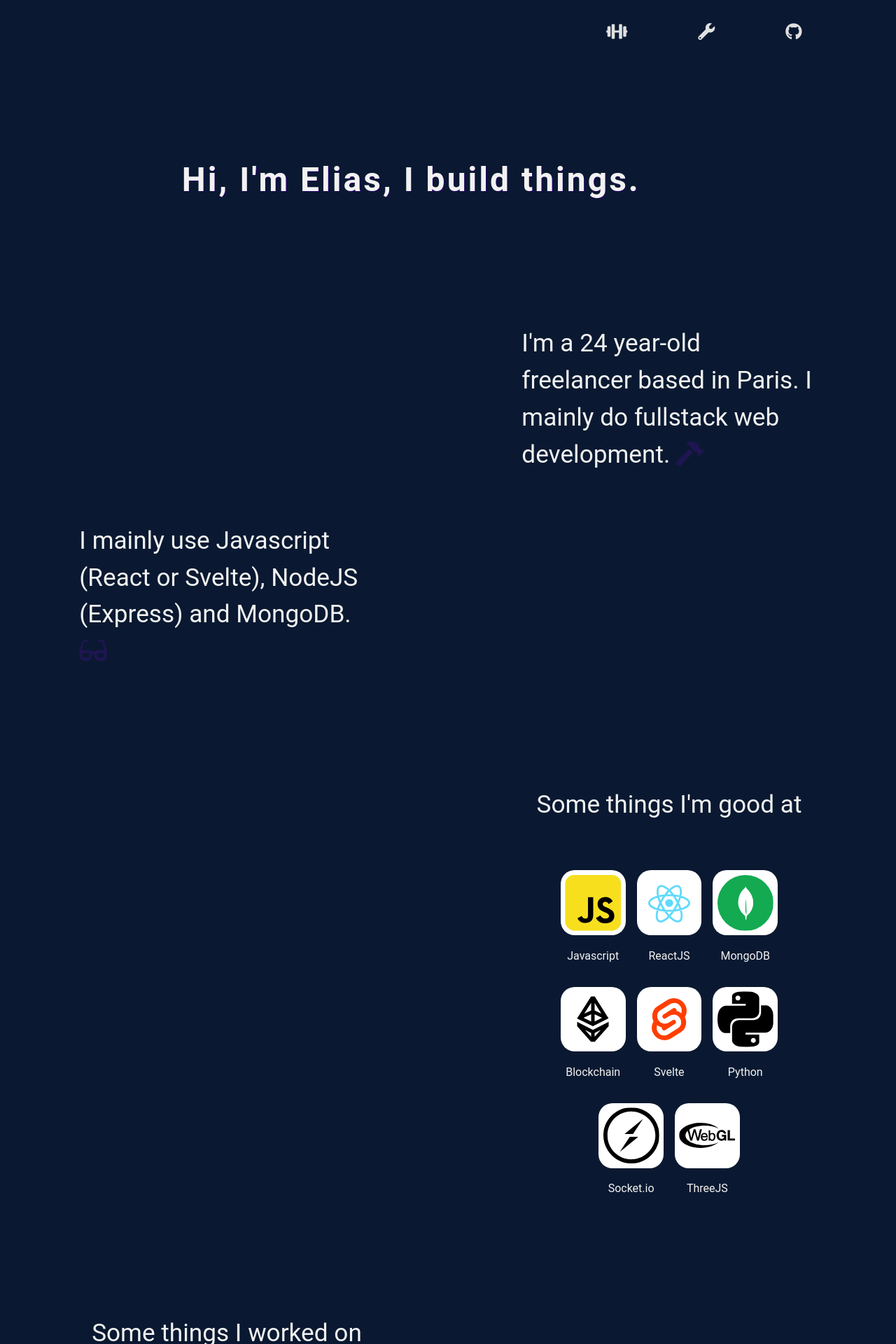
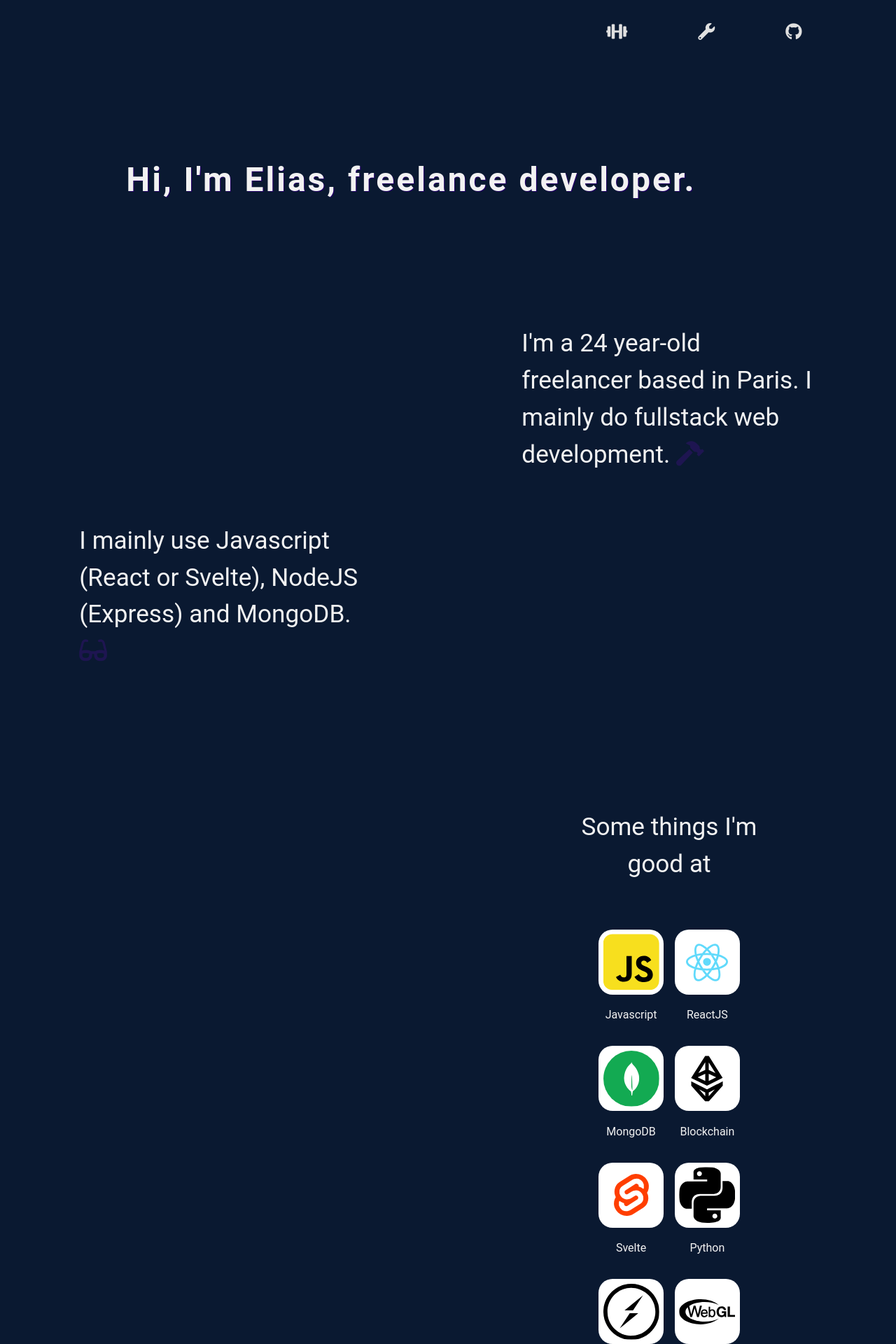
Before and after one commit to Eikix/eliastazartes, a Svelte app: page / in a window 1280 px wide. Shown: the top 1920 px of the page at 70% size. Built offline with nearby package versions, Linux system fonts and the light colour scheme; no server answers.

Commit message:
updated styling

```diff
--- a/src/App.svelte
+++ b/src/App.svelte
@@ -68,7 +68,7 @@ function handleWindowScrollable() {
   <div class="header-wrapper"><Header/></div>
   <main class="z-ind">
     <section class="grid-landing">
-      <h2 class="hi grid-hi">Hi, I'm Elias, I build things.</h2>
+      <h2 class="hi grid-hi">Hi, I'm Elias, freelance developer.</h2>
       <div class="grid-intro">
         <p class="p-intro">
           I'm a {myBday} year-old freelancer based in Paris. I mainly do fullstack web development. <a href="#skills" class="a-cta"><i class="fas fa-hammer"></i></a>
@@ -189,6 +189,7 @@ function handleWindowScrollable() {
   }
 
   section {
+    margin: 0 auto;
     margin-bottom: min(6em, 20%);
   }
 
@@ -274,14 +275,13 @@ function handleWindowScrollable() {
   }
 
   .skills-container {
-    display: flex;
-    gap: 1em;
-    padding: 2em;
-    z-index: 99;
-    justify-content: center;
-    align-items: center;
-    align-content: center;
-    flex-wrap: wrap;
+    display: grid;
+    grid-template-columns: 1fr 1fr;
+    gap: 2em;
+  }
+
+  .skills-wrapper {
+    padding: 2em 4em;
   }
 
   .skills-wrapper::before {
@@ -354,6 +354,17 @@ function handleWindowScrollable() {
         grid-column: 2 / 6;
     }
 
+    .skills-container {
+    display: flex;
+    gap: 1em;
+    padding: 2em;
+    z-index: 99;
+    justify-content: center;
+    align-items: center;
+    align-content: center;
+    flex-wrap: wrap;
+  }
+
   .projects-container {
     overflow: hidden;
   }
--- a/src/lib/Footer.svelte
+++ b/src/lib/Footer.svelte
@@ -4,8 +4,8 @@
     <div class="footer-item">
         Background based on <a href="https://sketchfab.com/3d-models/cloud-station-26f81b24d83441ba88c7e80a52adbaaf"> "Cloud Station" </a> by <a href="https://sketchfab.com/AlexaKruckenberg">Alexa Kruckenberg</a> licensed under <a href="http://creativecommons.org/licenses/by/4.0/">CC-BY-4.0</a>
     </div>
-    <div class="footer-item"><a href="https://www.linkedin.com/in/elias-tazartes-a13450155/">LinkedIn</a></div>
-    <div class="footer-item"><a href="https://github.com/Eikix">GitHub</a></div>
+    <div class="footer-item"><a href="https://www.linkedin.com/in/elias-tazartes-a13450155/" target="_blank">LinkedIn</a></div>
+    <div class="footer-item"><a href="https://github.com/Eikix" target="_blank">GitHub</a></div>
 </footer>
 
 <style>
--- a/src/lib/Header.svelte
+++ b/src/lib/Header.svelte
@@ -4,7 +4,7 @@
     <nav class="nav-container">
         <a href="#skills"><i class="fas fa-dumbbell"></i></a>
         <a href="#projects"><i class="fas fa-wrench"></i></a>
-        <a href="https://github.com/Eikix"><i class="fab fa-github"></i></a>
+        <a href="https://github.com/Eikix" target="_blank"><i class="fab fa-github"></i></a>
     </nav>
 </header>
 
--- a/src/lib/Skill.svelte
+++ b/src/lib/Skill.svelte
@@ -92,8 +92,14 @@
     }
 
     .clicked {
-        transform: scale(2);
+        transform: scale(1.3);
     }
+    @media(min-width: 55em) {
+        .clicked {
+            transform: scale(2);
+        }
+    }
+
 
 
 
```
